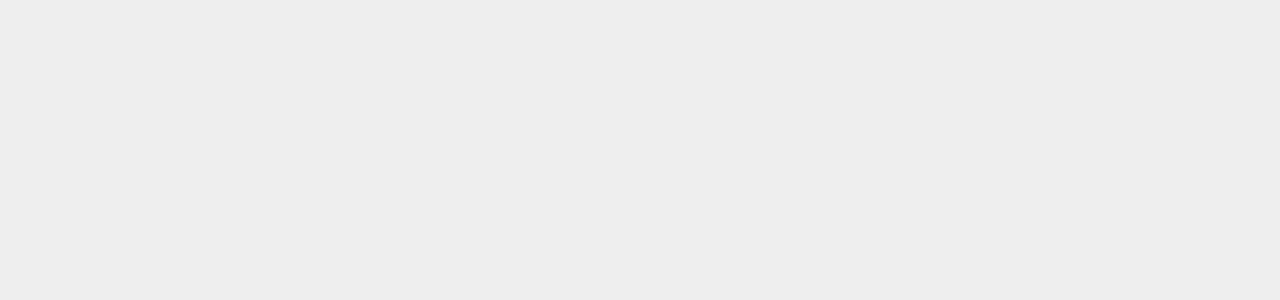
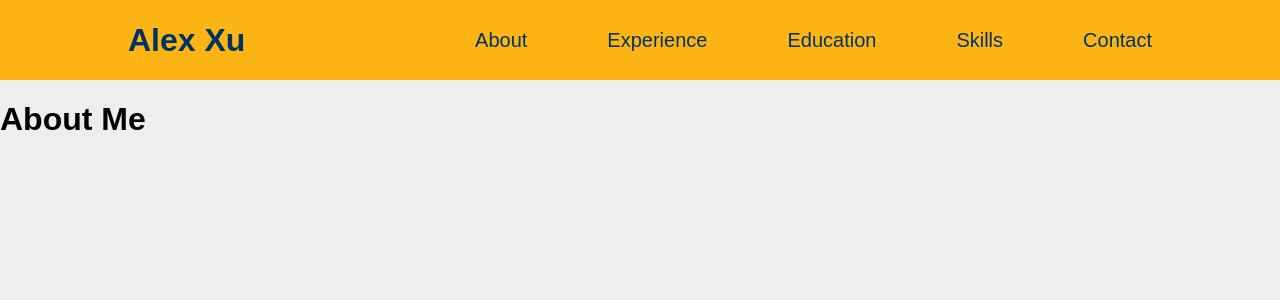
Before and after one commit to alexxuyaowen/react-portfolio, a React (Create React App) app: page / in a window 1280 px wide. Shown: the top 300 px of the page. Built offline with nearby package versions, Linux system fonts and the light colour scheme.

Commit message:
use HashRouter

```diff
--- a/src/App.js
+++ b/src/App.js
@@ -1,4 +1,4 @@
-import { BrowserRouter, Routes, Route } from 'react-router-dom';
+import { HashRouter, Routes, Route } from 'react-router-dom';
 import About from './pages/About';
 import Contact from './pages/Contact';
 import Education from './pages/Education';
@@ -8,17 +8,17 @@ import Skills from './pages/Skills';
 
 function App() {
   return (
-    <BrowserRouter basename='/react-portfolio'>
+    <HashRouter>
       <Routes>
-        <Route path='/about' element={<About />} />
-        <Route path='/experience' element={<Experience />} />
-        <Route path='/education' element={<Education />} />
-        <Route path='/projects' element={<Projects />} />
-        <Route path='/skills' element={<Skills />} />
-        <Route path='/contact' element={<Contact />} />
-        <Route path='/*' element={<About />} />
+        <Route path='about' element={<About />} />
+        <Route path='experience' element={<Experience />} />
+        <Route path='education' element={<Education />} />
+        <Route path='projects' element={<Projects />} />
+        <Route path='skills' element={<Skills />} />
+        <Route path='contact' element={<Contact />} />
+        <Route path='*' element={<About />} />
       </Routes>
-    </BrowserRouter>
+    </HashRouter>
   );
 }
 
--- a/src/components/Navbar.js
+++ b/src/components/Navbar.js
@@ -11,7 +11,7 @@ const Navbar = props => {
           <li>
             <NavLink
               to='/about'
-              className={({ isActive }) => isActive && 'active'}
+              className={({ isActive }) => (isActive ? 'active' : '')}
             >
               About
             </NavLink>
@@ -19,7 +19,7 @@ const Navbar = props => {
           <li>
             <NavLink
               to='/experience'
-              className={({ isActive }) => isActive && 'active'}
+              className={({ isActive }) => (isActive ? 'active' : '')}
             >
               Experience
             </NavLink>
@@ -27,20 +27,23 @@ const Navbar = props => {
           <li>
             <NavLink
               to='/education'
-              className={({ isActive }) => isActive && 'active'}
+              className={({ isActive }) => (isActive ? 'active' : '')}
             >
               Education
             </NavLink>
           </li>
           {/* <li>
-            <NavLink to='/projects' activeClassName='active'>
+            <NavLink
+              to='/projects'
+              className={({ isActive }) => (isActive ? 'active' : '')}
+            >
               Projects
             </NavLink>
           </li> */}
           <li>
             <NavLink
               to='/skills'
-              className={({ isActive }) => isActive && 'active'}
+              className={({ isActive }) => (isActive ? 'active' : '')}
             >
               Skills
             </NavLink>
@@ -48,7 +51,7 @@ const Navbar = props => {
           <li>
             <NavLink
               to='/contact'
-              className={({ isActive }) => isActive && 'active'}
+              className={({ isActive }) => (isActive ? 'active' : '')}
             >
               Contact
             </NavLink>
```
